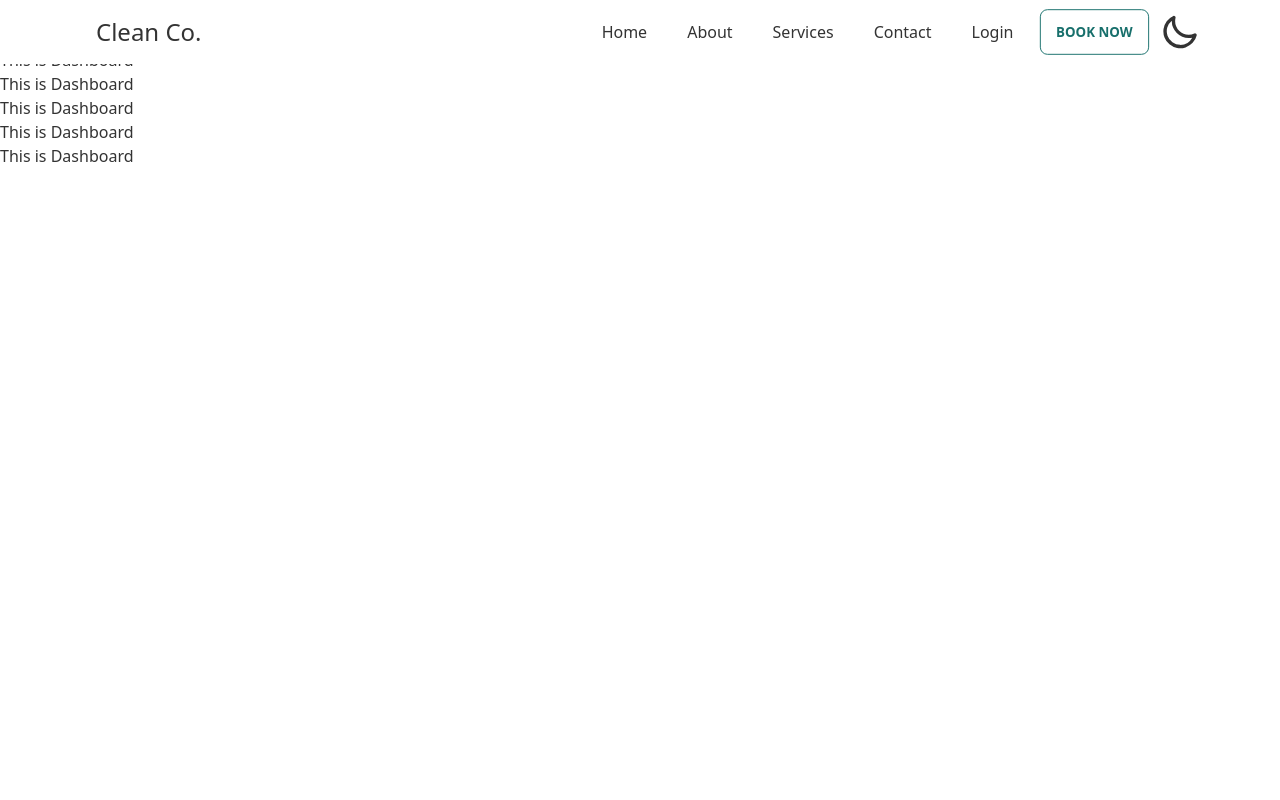
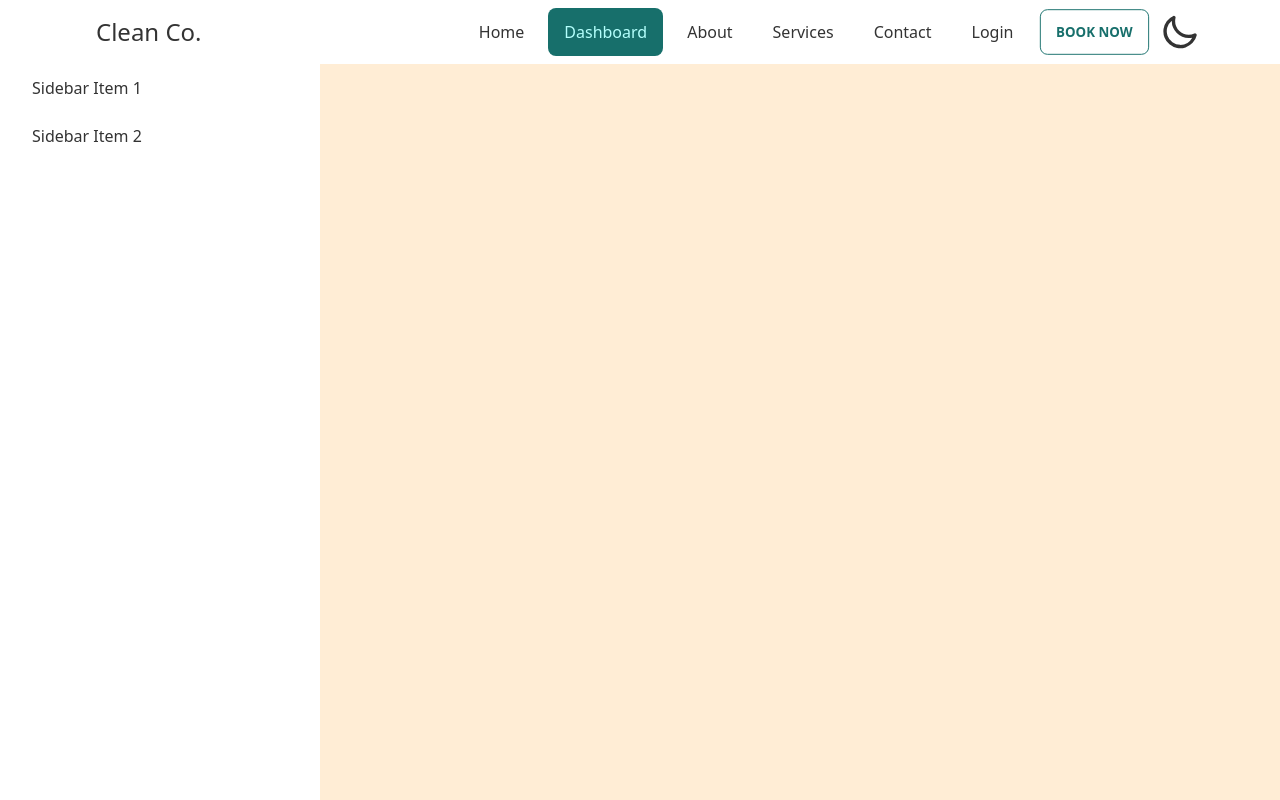
Before and after one commit to smmahfuzurrahman/clean-co-client, a React (Create React App) app: page /dashboard in a window 1280 px wide. Built offline with nearby package versions, Linux system fonts and the light colour scheme.

Commit message:
Dashboard Side bar added

```diff
--- a/src/components/Navbar.js
+++ b/src/components/Navbar.js
@@ -1,14 +1,16 @@
 import React, { useState } from 'react';
 import { NavLink } from 'react-router-dom';
+import useAdmin from '../hooks/useAdmin';
 
 const Navbar = ({ children }) => {
     const [dark, SetDark] = useState(false);
+    const [admin] = useAdmin();
     return (
         <div class="drawer drawer-end" data-theme={dark ? "dark" : "light"}>
             <input id="my-drawer-3" type="checkbox" class="drawer-toggle" />
             <div class="drawer-content flex flex-col">
-
                 <div class="w-full navbar bg-base-100 fixed top-0 lg:px-20 z-50">
+                <label for="my-drawer-2" class="btn btn-primary drawer-button lg:hidden">Open drawer</label>
                     <div class="flex-1 px-2 mx-2 text-2xl">Clean Co.</div>
                     <div class="flex-none lg:hidden">
                         <label for="my-drawer-3" class="btn btn-square btn-ghost">
@@ -19,6 +21,9 @@ const Navbar = ({ children }) => {
                     <div class="flex-none hidden lg:block">
                         <ul class="menu menu-horizontal gap-x-2">
                             <li><NavLink to='/home' className='rounded-lg'>Home</NavLink></li>
+                            { admin && (
+                            <li><NavLink to='/dashboard' className='rounded-lg'>Dashboard</NavLink></li>
+                            )}
                             <li><NavLink to='/about' className='rounded-lg'>About</NavLink></li>
                             <li><NavLink to='/services' className='rounded-lg'>Services</NavLink></li>
                             <li><NavLink to='/contact' className='rounded-lg'>Contact</NavLink></li>
--- a/src/pages/Dashboard/Dashboard.js
+++ b/src/pages/Dashboard/Dashboard.js
@@ -2,14 +2,22 @@ import React from 'react';
 
 const Dashboard = () => {
     return (
-        <div>
-            <h1>This is Dashboard</h1>
-            <h1>This is Dashboard</h1>
-            <h1>This is Dashboard</h1>
-            <h1>This is Dashboard</h1>
-            <h1>This is Dashboard</h1>
-            <h1>This is Dashboard</h1>
-            <h1>This is Dashboard</h1>
+        <div class="drawer drawer-mobile mt-12 bg-accent">
+            <input id="my-drawer-2" type="checkbox" class="drawer-toggle" />
+            <div class="drawer-content flex flex-col items-center justify-center">
+                {/* <!-- Page content here --> */}
+
+
+            </div>
+            <div class="drawer-side">
+                <label for="my-drawer-2" class="drawer-overlay"></label>
+                <ul class="menu p-4 overflow-y-auto w-80 bg-base-100 text-base-content">
+                    {/* <!-- Sidebar content here --> */}
+                    <li><a>Sidebar Item 1</a></li>
+                    <li><a>Sidebar Item 2</a></li>
+                </ul>
+
+            </div>
         </div>
     );
 };
--- a/src/pages/Home/Landing.js
+++ b/src/pages/Home/Landing.js
@@ -16,7 +16,7 @@ const Landing = () => {
                     </div>
                 </div>
             </div>
-            <div class="rounded-2xl mx-auto mt-[-20px] relative z-20 bg-base-200 shadow-lg p-5 w-5/6">
+            <div class="rounded-2xl mx-auto mt-[-30px] relative z-20 bg-base-200 shadow-lg p-5 w-5/6">
                 <h1 class="text-2xl mb-5 text-primary">Get Free Estimate</h1>
                 <div class="grid lg:grid-cols-4 md:grid-cols-2 grid-cols-1 gap-4">
                 <input type="text" placeholder="Type here" class="input input-bordered w-full" />
```
